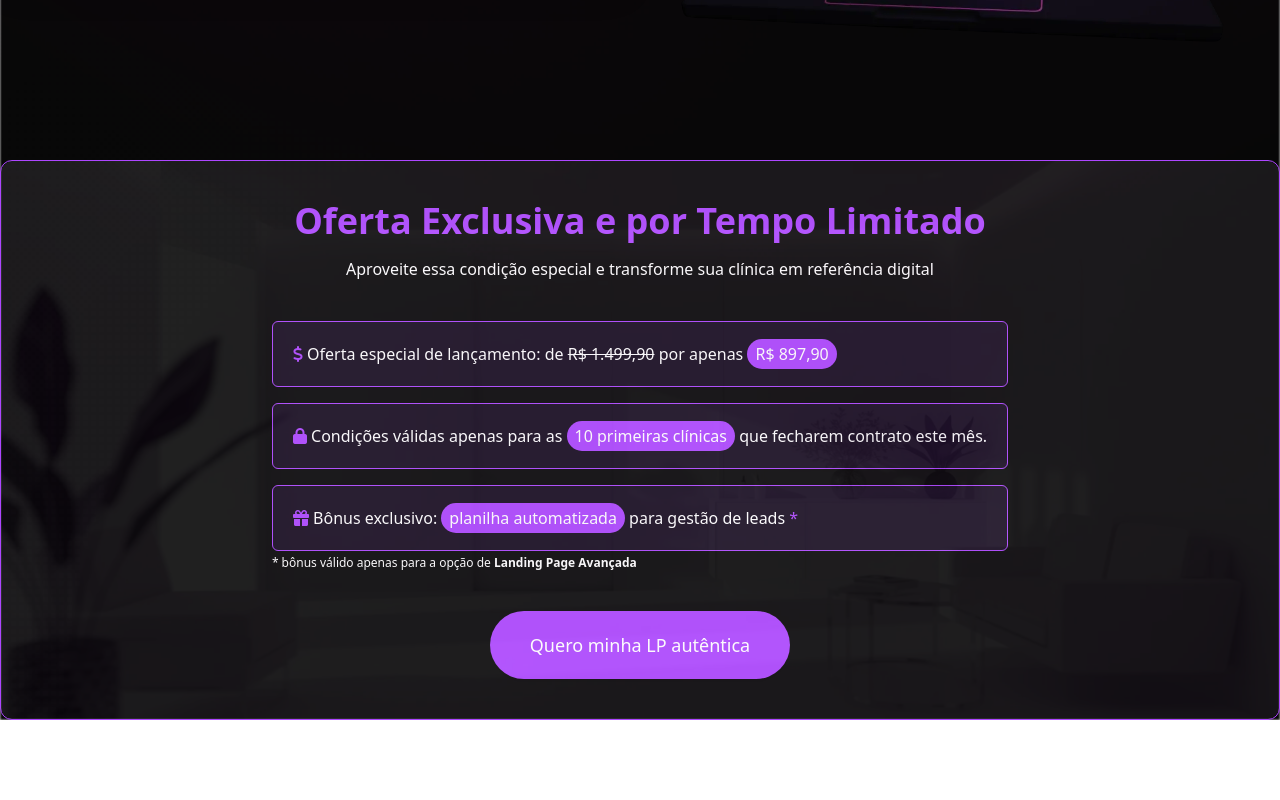
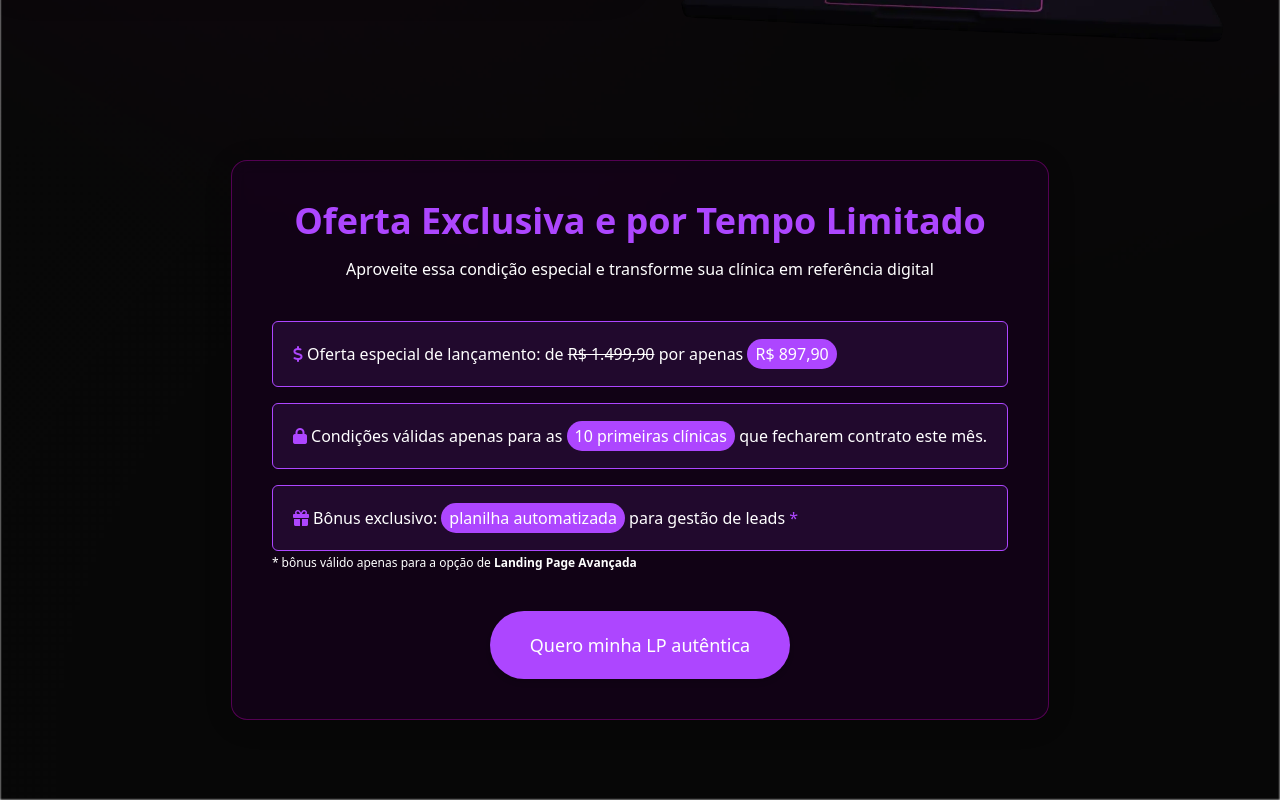
Before and after one commit to MatheusAmon12/agency-landing-page, a plain HTML site: page index.html in a window 1280 px wide. Shown: the part 3391-4191 px from the top of the page. Before the commit the page ends 4111 px from the top, so only its background shows below. Drawn offline with nearby package versions, Linux system fonts and the light colour scheme.

Commit message:
style: update final call to action styles

```diff
--- a/index.html
+++ b/index.html
@@ -55,7 +55,7 @@
         </div>
       </header>
 
-      <main class="z-10 space-y-20">
+      <main class="z-10 space-y-20 py-20 md:pt-0">
         <!-- Hero section -->
         <section class="w-full lg:p-0">
           <div
@@ -542,11 +542,8 @@
         <!-- Final CTA section -->
         <section class="container px-5 mx-auto w-full lg:p-0">
           <div
-            class="flex flex-col items-center gap-10 md:p-10 rounded-xl md:border md:border-purple-500 relative"
+            class="final-cta-card flex flex-col items-center gap-10 md:p-10 rounded-xl md:border md:border-purple-500 relative w-fit mx-auto"
           >
-            <div
-              class="w-full h-full hidden md:block bg-clinic absolute top-0 left-0 rounded-xl"
-            ></div>
             <div class="space-y-4 text-center">
               <h1 class="text-4xl font-bold text-purple-500">
                 Oferta Exclusiva e por Tempo Limitado
--- a/src/styles/components/card.css
+++ b/src/styles/components/card.css
@@ -6,3 +6,12 @@
   -webkit-backdrop-filter: blur(20px);
   border: 1px solid rgba(111, 2, 109, 0.72);
 }
+
+.final-cta-card {
+background: rgba(24, 1, 31, 0.64);
+border-radius: 16px;
+box-shadow: 0 4px 30px rgba(0, 0, 0, 0.1);
+backdrop-filter: blur(8.3px);
+-webkit-backdrop-filter: blur(8.3px);
+border: 1px solid rgba(111, 2, 109, 0.72);
+}
```
